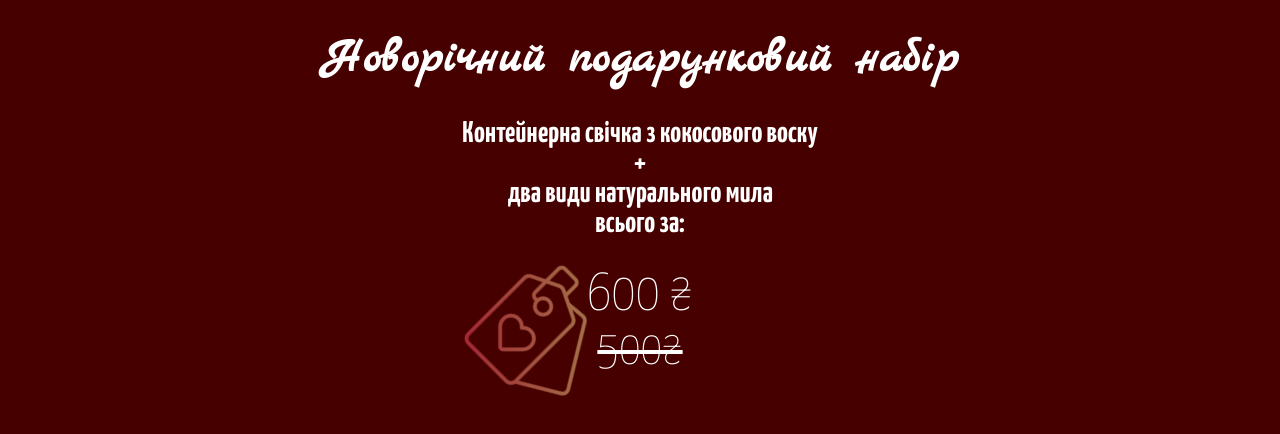
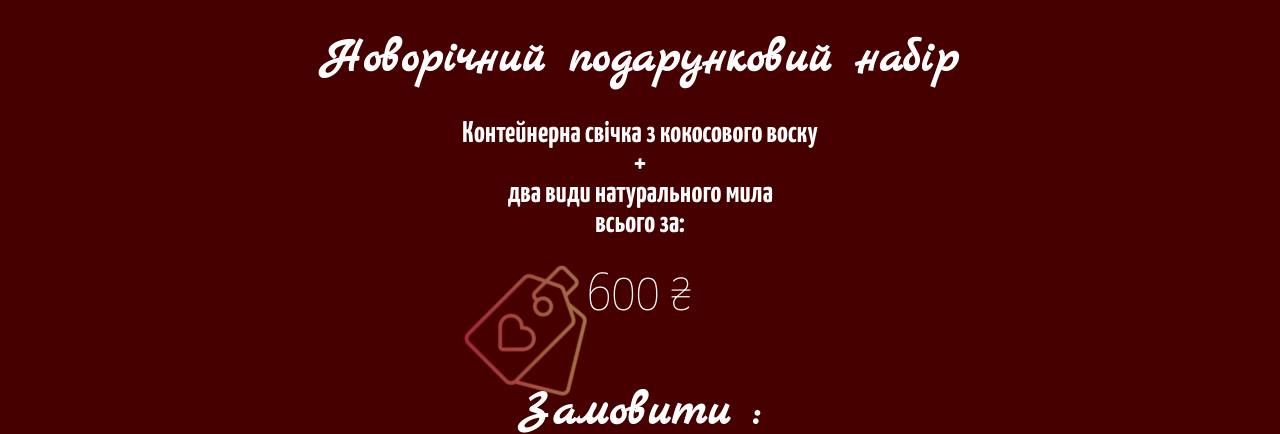
Before and after one commit to YanaSezko/box, a plain HTML site: page index.html in a window 1280 px wide. Shown: the top 434 px of the page. Drawn offline with Linux system fonts and the light colour scheme.

Commit message:
Update index.html

```diff
--- a/index.html
+++ b/index.html
@@ -23,7 +23,6 @@
              два види натурального мила <br />всього за:</h2>
         <h3 class="price">
             600 ₴ <br />
-            <span>500₴</span>
         </h3>
         <h1>Замовити :</h1>
         <ul class="social">
```
